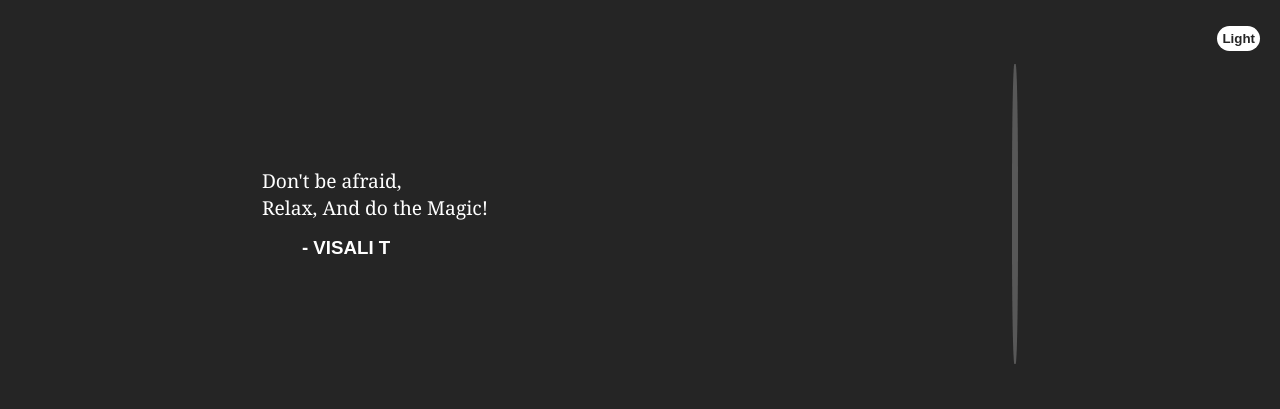
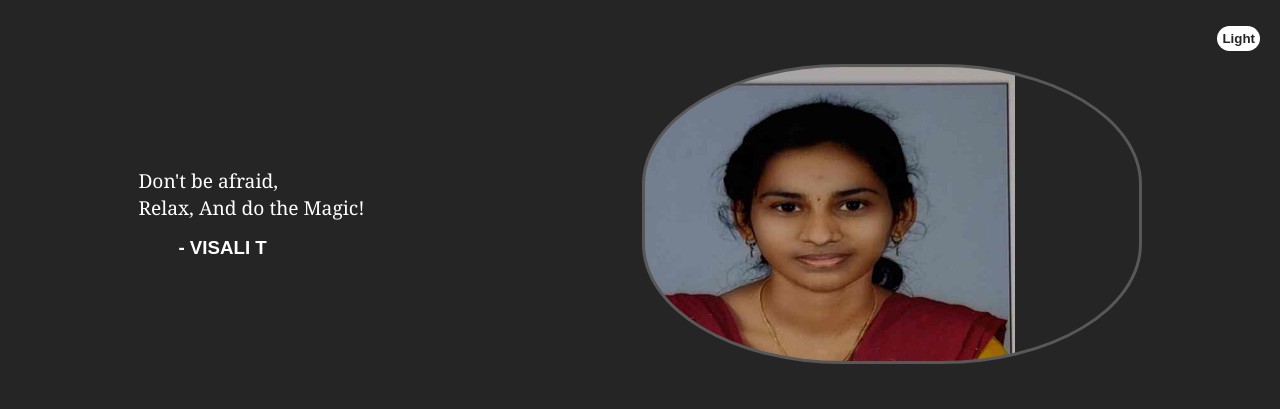
Before and after one commit to visali122/portfolio, a plain HTML site: page index.html in a window 1280 px wide. Shown: the top 409 px of the page. Drawn offline with Linux system fonts and the light colour scheme; files whose address does not match are found by name.

Commit message:
Update style.css

```diff
--- a/style.css
+++ b/style.css
@@ -112,8 +112,7 @@ dt {
 }
 
 #profile-img {
-    width: 3
-        00px;
+    width: 500px;
     height: 300px;
     border-radius: 40%;
     background: url("./profile.jpg") no-repeat;
```
